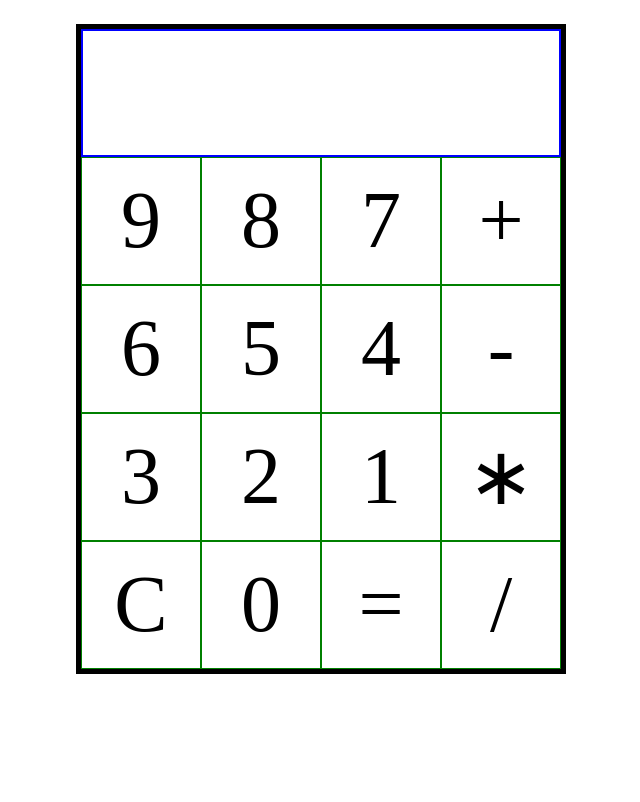
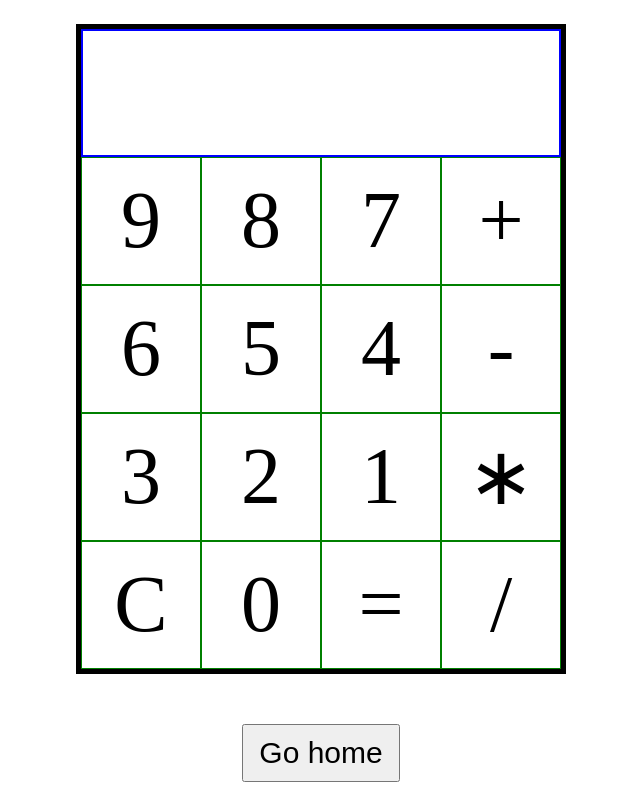
Before and after one commit to JerinAbraham2/calculator, a plain HTML site: page index.html in a window 1280 px wide. Shown: the part 77-879 px from the top of the page, without its empty margins (319-959 px from the left). Before the commit the page ends 800 px from the top, so only its background shows below. Drawn offline with Linux system fonts and the light colour scheme.

Commit message:
added home button

```diff
--- a/index.html
+++ b/index.html
@@ -32,6 +32,7 @@
         <div class="operator">/</div>
       </div>
     </main>
+    <button onclick="window.open('https:\/\/tobiturner.github.io','_blank')" id="home" >Go home</button>
     <script src="script.js"></script>
   </body>
 </html>
--- a/style.css
+++ b/style.css
@@ -3,6 +3,10 @@ body {
   margin: 0;
   box-sizing: border-box;
   font-size: 20px;
+  display: flex;
+  flex-direction: column;
+  justify-content: center;
+  align-content: center;
 }
 main {
   display: flex;
@@ -43,3 +47,8 @@ main .calculator {
   align-content: center;
   cursor: pointer;
 }
+#home {
+  margin: 50px auto 20px auto;
+  padding: 10px 15px 10px 15px;
+  font-size: 1.5em;
+}
```
